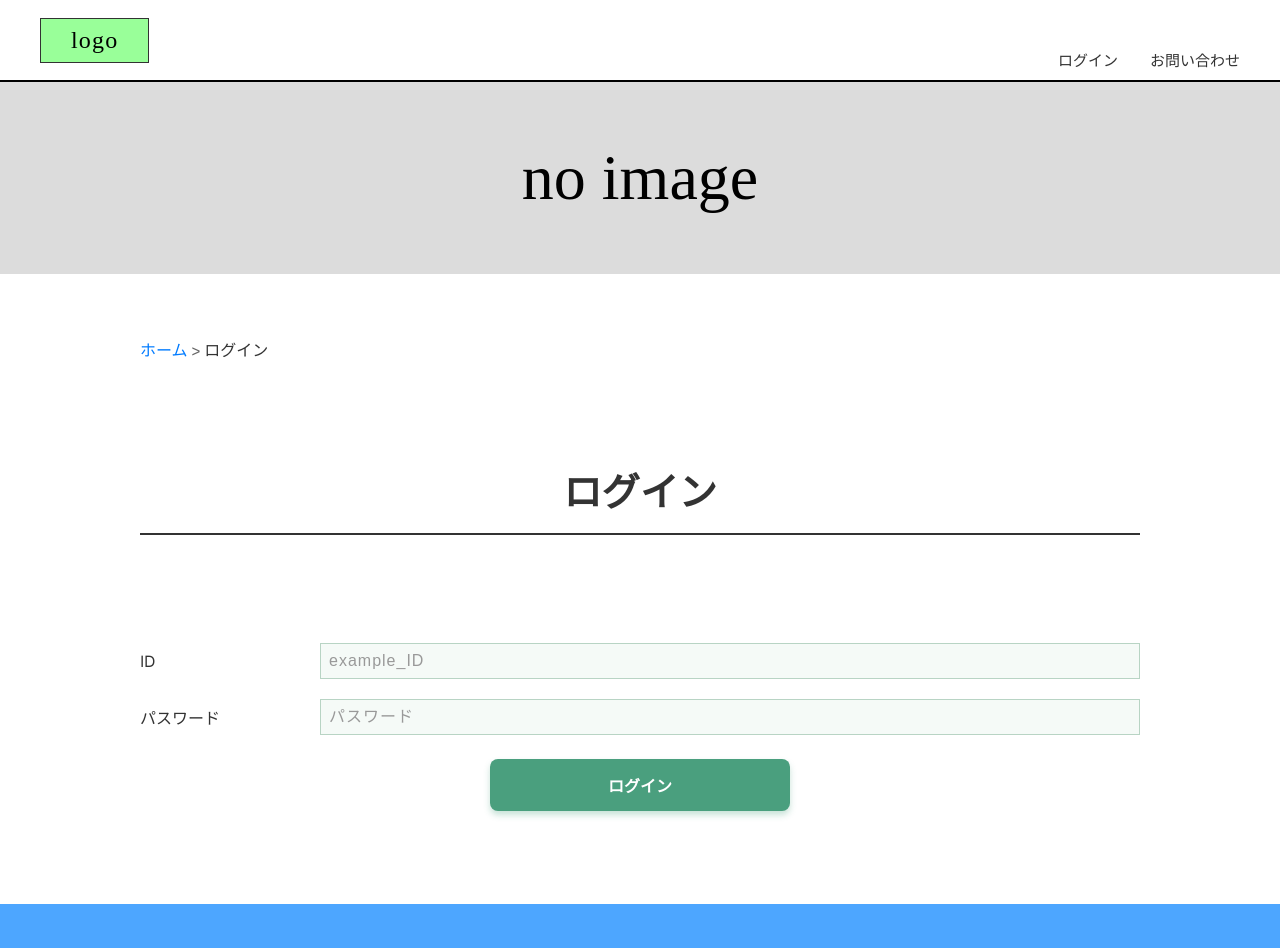
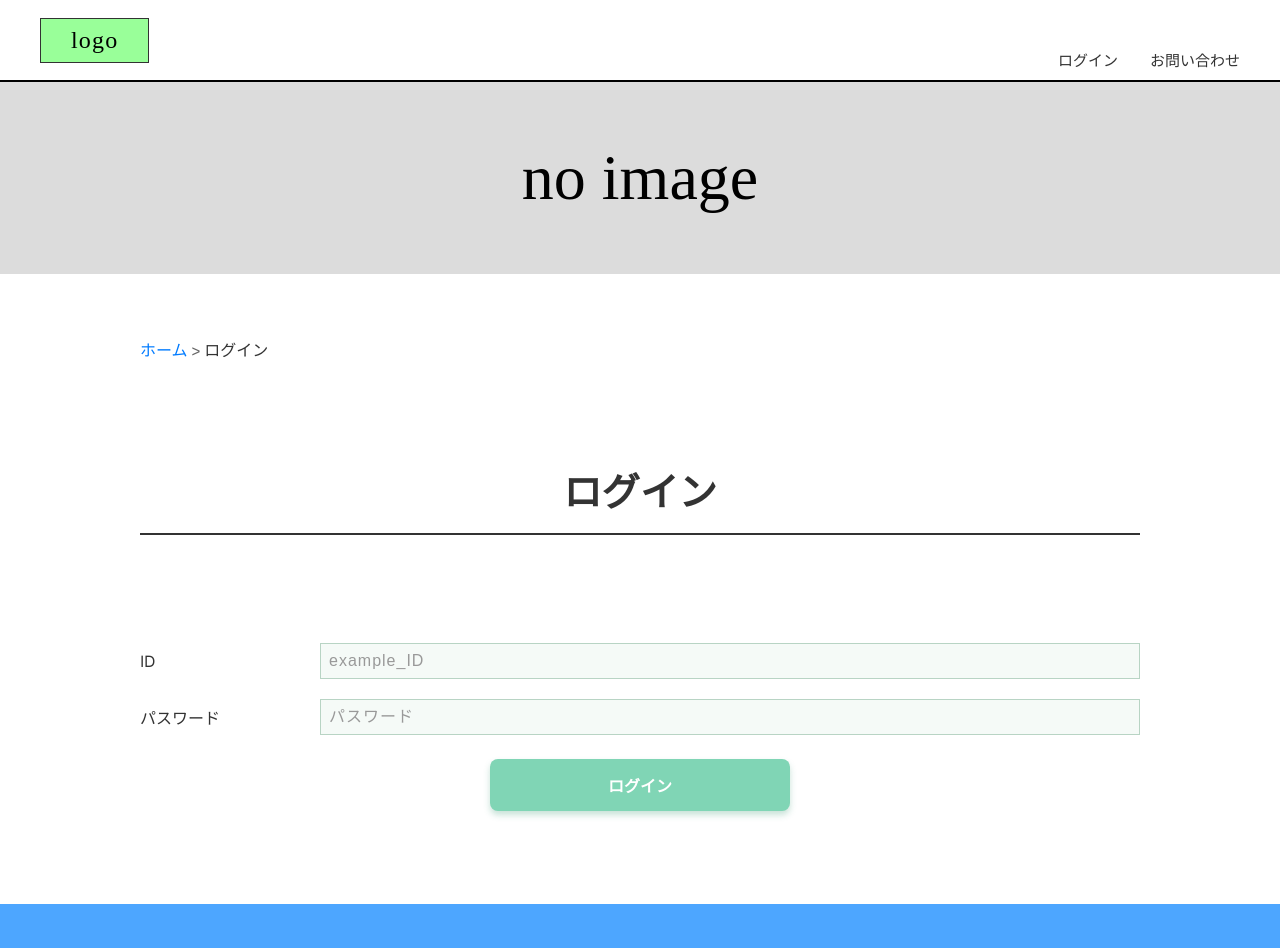
Before and after one commit to 2025-j08/front-end, a Next.js app: page /features/auth in a window 1280 px wide. Shown: the top 948 px of the page. Built offline with nearby package versions, Linux system fonts and the light colour scheme; some icons are missing; what @mui/material-nextjs would draw is missing.

Commit message:
ハードコードが所々にあったので修正

```diff
--- a/src/features/auth/components/button/submitButton.module.scss
+++ b/src/features/auth/components/button/submitButton.module.scss
@@ -1,3 +1,5 @@
+@use '@/styles/colors.scss' as colors;
+
 .buttonContainer {
   display: flex;
   justify-content: center;
@@ -7,29 +9,29 @@
 .submitButton {
   width: 300px;
   padding: 14px;
-  background-color: #4a9f7e; // form-primary
-  color: #fff; // white
+  background-color: colors.$form-primary;
+  color: colors.$white;
   border: none;
   border-radius: 8px;
   font-size: 1rem;
   font-weight: 600;
   cursor: pointer;
   transition: all 0.3s ease;
-  box-shadow: 0 4px 6px rgba(74, 159, 126, 0.3); // form-button-shadow
+  box-shadow: 0 4px 6px colors.$form-button-shadow;
 
   &:hover {
-    background-color: #357a5e; // form-primary-dark
+    background-color: colors.$form-primary-dark;
     transform: translateY(-1px);
-    box-shadow: 0 6px 12px rgba(74, 159, 126, 0.4); // form-button-shadow-hover
+    box-shadow: 0 6px 12px colors.$form-button-shadow-hover;
   }
 
   &:active {
     transform: translateY(0);
-    box-shadow: 0 2px 4px rgba(74, 159, 126, 0.3); // form-button-shadow
+    box-shadow: 0 2px 4px colors.$form-button-shadow;
   }
 
   &:disabled {
-    background-color: #d4e8dc; // form-secondary-dark
+    background-color: colors.$form-secondary-dark;
     cursor: not-allowed;
     transform: none;
     box-shadow: none;
--- a/src/styles/colors.scss
+++ b/src/styles/colors.scss
@@ -18,7 +18,7 @@ $primary-text-color: #ffffff;
 // ====================================
 
 // メインアクセントカラー（落ち着いた森のグリーン）
-$form-primary: #4a9f7e;
+$form-primary: #80d5b5;
 $form-primary-light: #6db899;
 $form-primary-dark: #357a5e;
 
```
